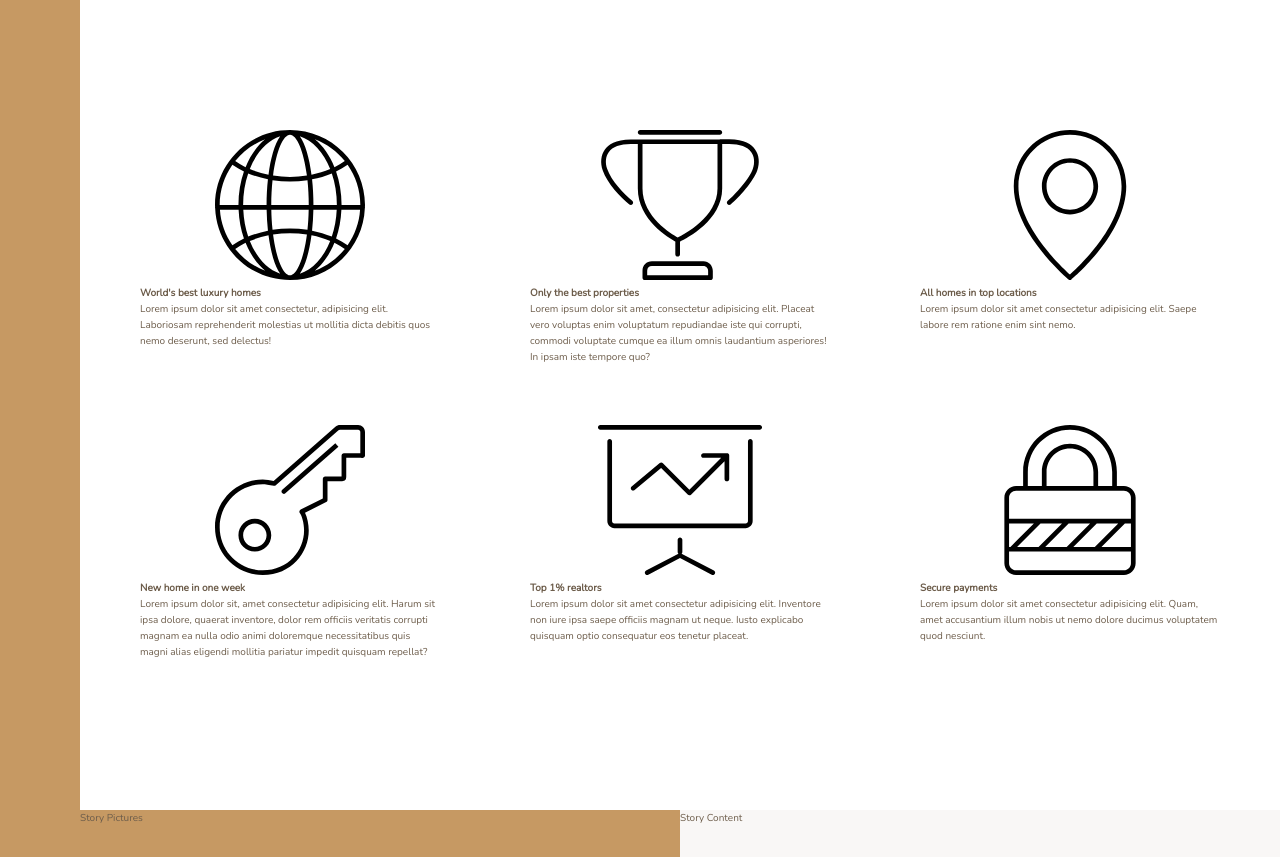
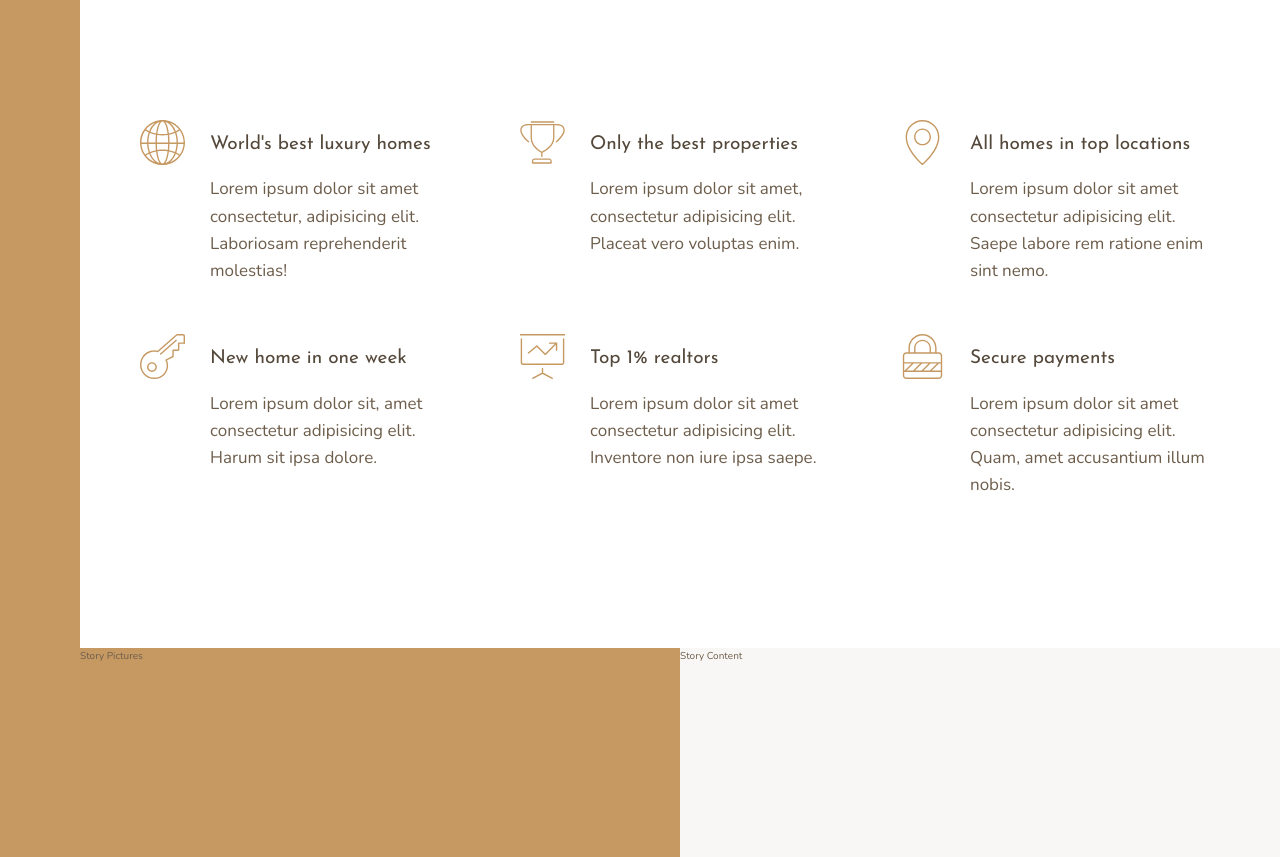
Before and after one commit to Electrolytful/Nexter, a website: page index.html in a window 1280 px wide. Shown: the part 660-1517 px from the top of the page. Drawn offline with nearby package versions, Linux system fonts and the light colour scheme.

Commit message:
completed features section

```diff
--- a/index.html
+++ b/index.html
@@ -32,9 +32,9 @@
             <svg class="feature__icon">
                 <use xlink:href="img/sprite.svg#icon-global"></use>
             </svg>
-            <h4 class="heading-4">World's best luxury homes</h4>
+            <h4 class="heading-4 heading-4--dark">World's best luxury homes</h4>
             <p class="feature__text">
-                Lorem ipsum dolor sit amet consectetur, adipisicing elit. Laboriosam reprehenderit molestias ut mollitia dicta debitis quos nemo deserunt, sed delectus!
+                Lorem ipsum dolor sit amet consectetur, adipisicing elit. Laboriosam reprehenderit molestias!
             </p>
         </div>
 
@@ -42,9 +42,9 @@
             <svg class="feature__icon">
                 <use xlink:href="img/sprite.svg#icon-trophy"></use>
             </svg>
-            <h4 class="heading-4">Only the best properties</h4>
+            <h4 class="heading-4 heading-4--dark">Only the best properties</h4>
             <p class="feature__text">
-                Lorem ipsum dolor sit amet, consectetur adipisicing elit. Placeat vero voluptas enim voluptatum repudiandae iste qui corrupti, commodi voluptate cumque ea illum omnis laudantium asperiores! In ipsam iste tempore quo?
+                Lorem ipsum dolor sit amet, consectetur adipisicing elit. Placeat vero voluptas enim.
             </p>
         </div>
 
@@ -52,7 +52,7 @@
             <svg class="feature__icon">
                 <use xlink:href="img/sprite.svg#icon-map-pin"></use>
             </svg>
-            <h4 class="heading-4">All homes in top locations</h4>
+            <h4 class="heading-4 heading-4--dark">All homes in top locations</h4>
             <p class="feature__text">
                 Lorem ipsum dolor sit amet consectetur adipisicing elit. Saepe labore rem ratione enim sint nemo.
             </p>
@@ -62,9 +62,9 @@
             <svg class="feature__icon">
                 <use xlink:href="img/sprite.svg#icon-key"></use>
             </svg>
-            <h4 class="heading-4">New home in one week</h4>
+            <h4 class="heading-4 heading-4--dark">New home in one week</h4>
             <p class="feature__text">
-                Lorem ipsum dolor sit, amet consectetur adipisicing elit. Harum sit ipsa dolore, quaerat inventore, dolor rem officiis veritatis corrupti magnam ea nulla odio animi doloremque necessitatibus quis magni alias eligendi mollitia pariatur impedit quisquam repellat?
+                Lorem ipsum dolor sit, amet consectetur adipisicing elit. Harum sit ipsa dolore.
             </p>
         </div>
 
@@ -72,9 +72,9 @@
             <svg class="feature__icon">
                 <use xlink:href="img/sprite.svg#icon-presentation"></use>
             </svg>
-            <h4 class="heading-4">Top 1% realtors</h4>
+            <h4 class="heading-4 heading-4--dark">Top 1% realtors</h4>
             <p class="feature__text">
-                Lorem ipsum dolor sit amet consectetur adipisicing elit. Inventore non iure ipsa saepe officiis magnam ut neque. Iusto explicabo quisquam optio consequatur eos tenetur placeat.
+                Lorem ipsum dolor sit amet consectetur adipisicing elit. Inventore non iure ipsa saepe.
             </p>
         </div>
 
@@ -82,9 +82,9 @@
             <svg class="feature__icon">
                 <use xlink:href="img/sprite.svg#icon-lock"></use>
             </svg>
-            <h4 class="heading-4">Secure payments</h4>
+            <h4 class="heading-4 heading-4--dark">Secure payments</h4>
             <p class="feature__text">
-                Lorem ipsum dolor sit amet consectetur adipisicing elit. Quam, amet accusantium illum nobis ut nemo dolore ducimus voluptatem quod nesciunt.
+                Lorem ipsum dolor sit amet consectetur adipisicing elit. Quam, amet accusantium illum nobis.
             </p>
         </div>
     </section>
--- a/sass/_features.scss
+++ b/sass/_features.scss
@@ -4,20 +4,40 @@
     margin: 15rem 0;
 
     display: grid;
-    grid-template-columns: subgrid;
+    grid-template-columns: repeat(auto-fit, minmax(25rem, 1fr));
+    // grid-template-columns: subgrid;
     gap: 6rem;
+    align-items: start;
 
     .feature {
-        &:nth-child(3n + 1) {
-            grid-column: 1 / span 2;
+        display: grid;
+        grid-template-columns: min-content 1fr;
+        row-gap: 1.5rem;
+        column-gap: 2.5rem;
+
+        &__icon {
+            grid-row: 1 / span 2;
+
+            fill: $color-primary;
+            width: 4.5rem;
+            height: 4.5rem;
+            transform: translateY(-1rem);
         }
 
-        &:nth-child(3n + 2) {
-            grid-column: 4 / span 2;
+        &__text {
+            font-size: 1.7rem;
         }
 
-        &:nth-child(3n + 3) {
-            grid-column: 7 / span 2;
-        }
+        // &:nth-child(3n + 1) {
+        //     grid-column: 1 / span 2;
+        // }
+
+        // &:nth-child(3n + 2) {
+        //     grid-column: 4 / span 2;
+        // }
+
+        // &:nth-child(3n + 3) {
+        //     grid-column: 7 / span 2;
+        // }
     }
 }
--- a/sass/_typography.scss
+++ b/sass/_typography.scss
@@ -0,0 +1,29 @@
+%heading {
+    font-family: $font-display;
+    font-weight: 400;
+}
+
+.heading-1 {
+    @extend %heading;
+}
+
+.heading-2 {
+    @extend %heading;
+}
+
+.heading-3 {
+    @extend %heading;
+}
+
+.heading-4 {
+    @extend %heading;
+    font-size: 1.9rem;
+
+    &--light {
+        color: $color-grey-light-1;
+    }
+
+    &--dark {
+        color: $color-grey-dark-1;
+    }
+}
```
Also changed, not shown: css/styles.css.
